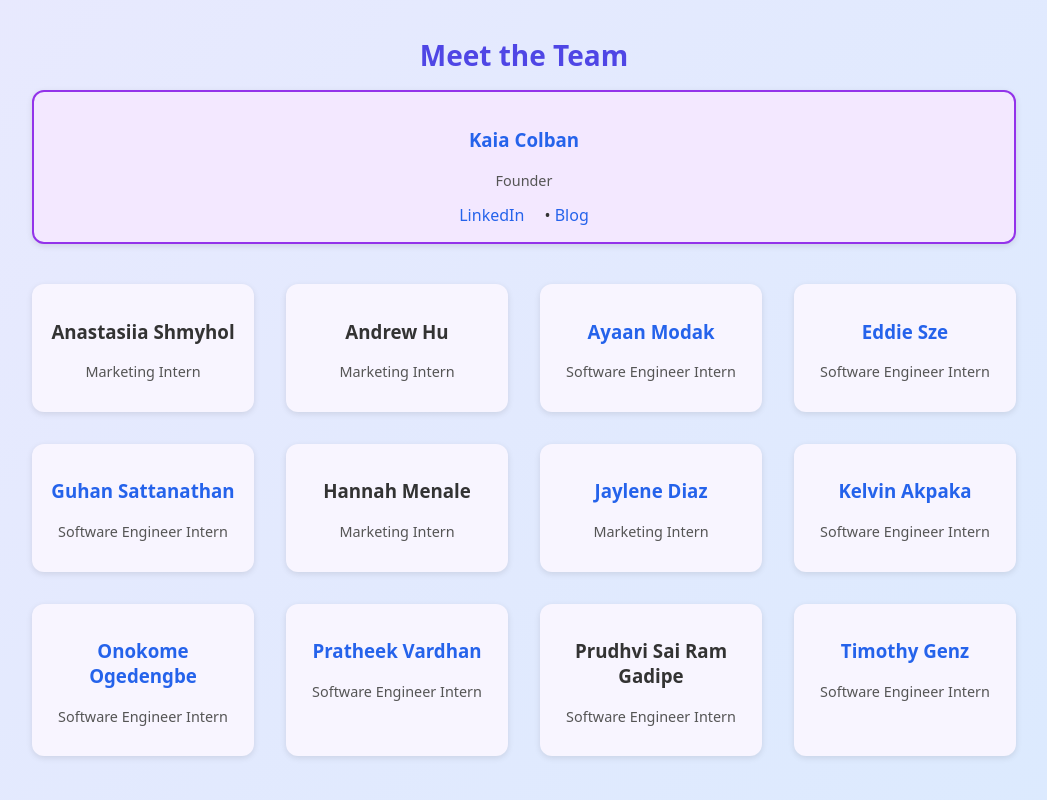
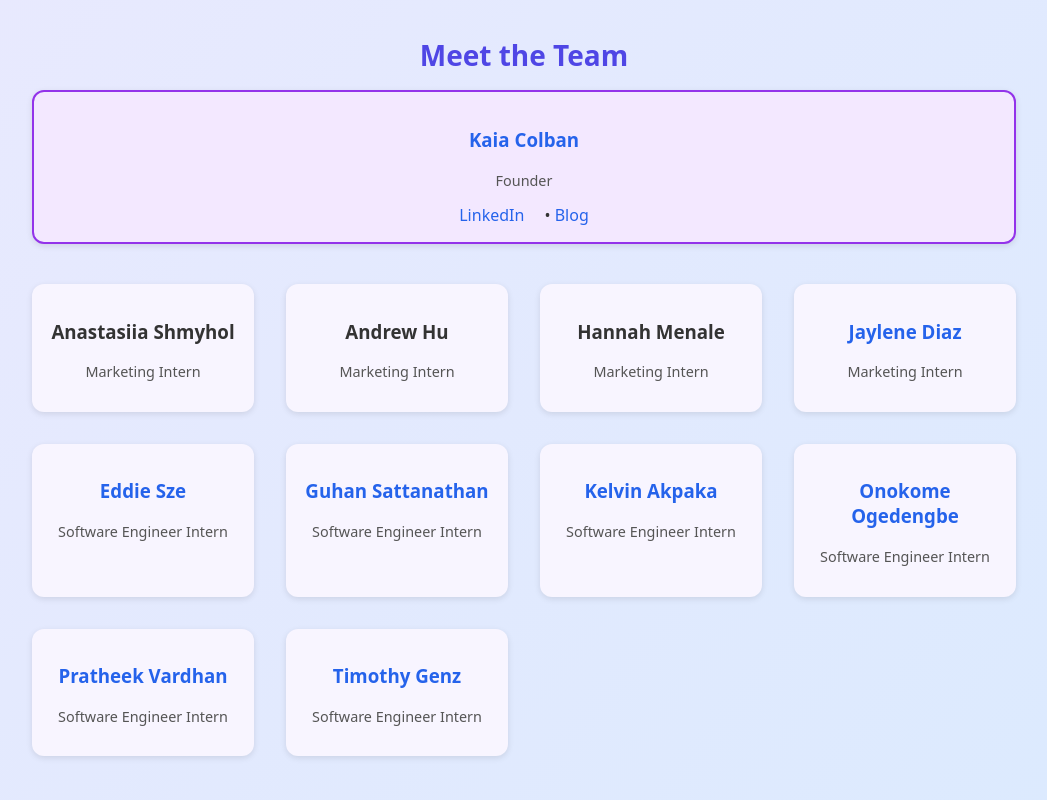
Before and after one commit to ShareVita/ShareVita, a plain HTML site: page index.html in a window 1280 px wide. Shown: the part 737-1537 px from the top of the page, without its empty margins (116-1163 px from the left). Drawn offline with Linux system fonts and the light colour scheme.

Commit message:
Remove duplicate entries for Ayaan Modak and Prudhvi Sai Ram Gadipe

```diff
--- a/index.html
+++ b/index.html
@@ -127,15 +127,13 @@
       <div class="grid">
         <div class="card"><h3>Anastasiia Shmyhol</h3><p class="role">Marketing Intern</p></div>
         <div class="card"><h3>Andrew Hu</h3><p class="role">Marketing Intern</p></div>
-        <div class="card"><h3><a href="https://www.linkedin.com/in/ayaan-m/">Ayaan Modak</a></h3><p class="role">Software Engineer Intern</p></div>
+        <div class="card"><h3>Hannah Menale</h3><p class="role">Marketing Intern</p></div>
+        <div class="card"><h3><a href="http://www.linkedin.com/in/jaylene-diaz-395921268">Jaylene Diaz</a></h3><p class="role">Marketing Intern</p></div>
         <div class="card"><h3><a href="https://www.linkedin.com/in/aungkyaw9721/">Eddie Sze</a></h3><p class="role">Software Engineer Intern</p></div>
         <div class="card"><h3><a href="https://www.linkedin.com/in/guhan-sattanathan/">Guhan Sattanathan</a></h3><p class="role">Software Engineer Intern</p></div>
-        <div class="card"><h3>Hannah Menale</h3><p class="role">Marketing Intern</p></div>
-        <div class="card"><h3><a href="http://www.linkedin.com/in/jaylene-diaz-395921268">Jaylene Diaz</a></h3><p class="role">Marketing Intern</p></div>
         <div class="card"><h3><a href="https://www.linkedin.com/in/kelvin-akpaka">Kelvin Akpaka</a></h3><p class="role">Software Engineer Intern</p></div>
         <div class="card"><h3><a href="https://www.linkedin.com/in/onokome-ogedengbe/">Onokome Ogedengbe</a></h3><p class="role">Software Engineer Intern</p></div>
         <div class="card"><h3><a href="http://www.linkedin.com/in/pratheek-vardhan-bommu-93a1a7215">Pratheek Vardhan</a></h3><p class="role">Software Engineer Intern</p></div>
-        <div class="card"><h3>Prudhvi Sai Ram Gadipe</h3><p class="role">Software Engineer Intern</p></div>
         <div class="card"><h3><a href="https://linkedin.com/in/timothy-genz">Timothy Genz</a></h3><p class="role">Software Engineer Intern</p></div>
       </div>
     </section>
```
